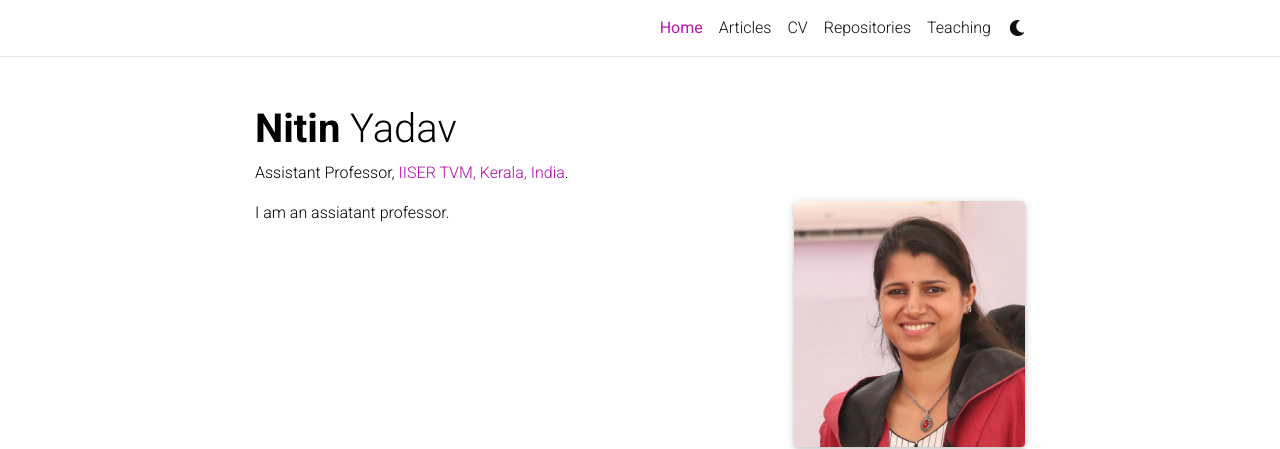
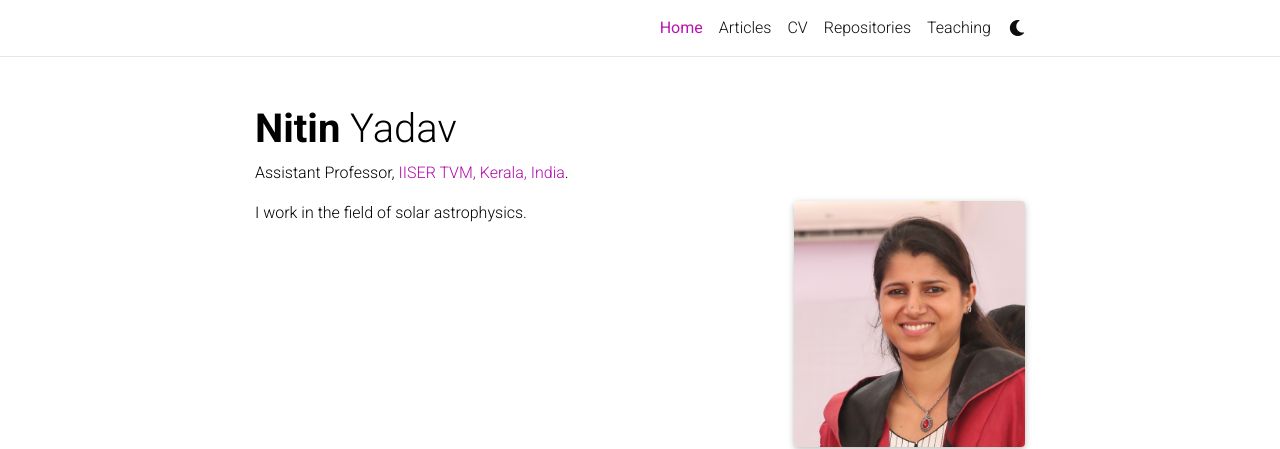
Before and after one commit to nitinyadav-solar/SOS.github.io, a Jekyll site: the page built from _pages/about.md, in a window 1280 px wide. Shown: the top 449 px of the page. Built offline with Jekyll 4.4.1, drawn with Linux system fonts in a browser that asks for light colours; full-size pictures stand in for the smaller copies a plugin makes; comment, search, counter and statistics services are not loaded; a style sheet for code colours, icons or effects is not loaded.

Commit message:
some changes in into

```diff
--- a/_pages/about.md
+++ b/_pages/about.md
@@ -16,4 +16,4 @@ selected_papers: false # includes a list of papers marked as "selected={true}"
 social: false  # includes social icons at the bottom of the page
 ---
 
- I am an assiatant professor.
+ I work in the field of solar astrophysics.
```
